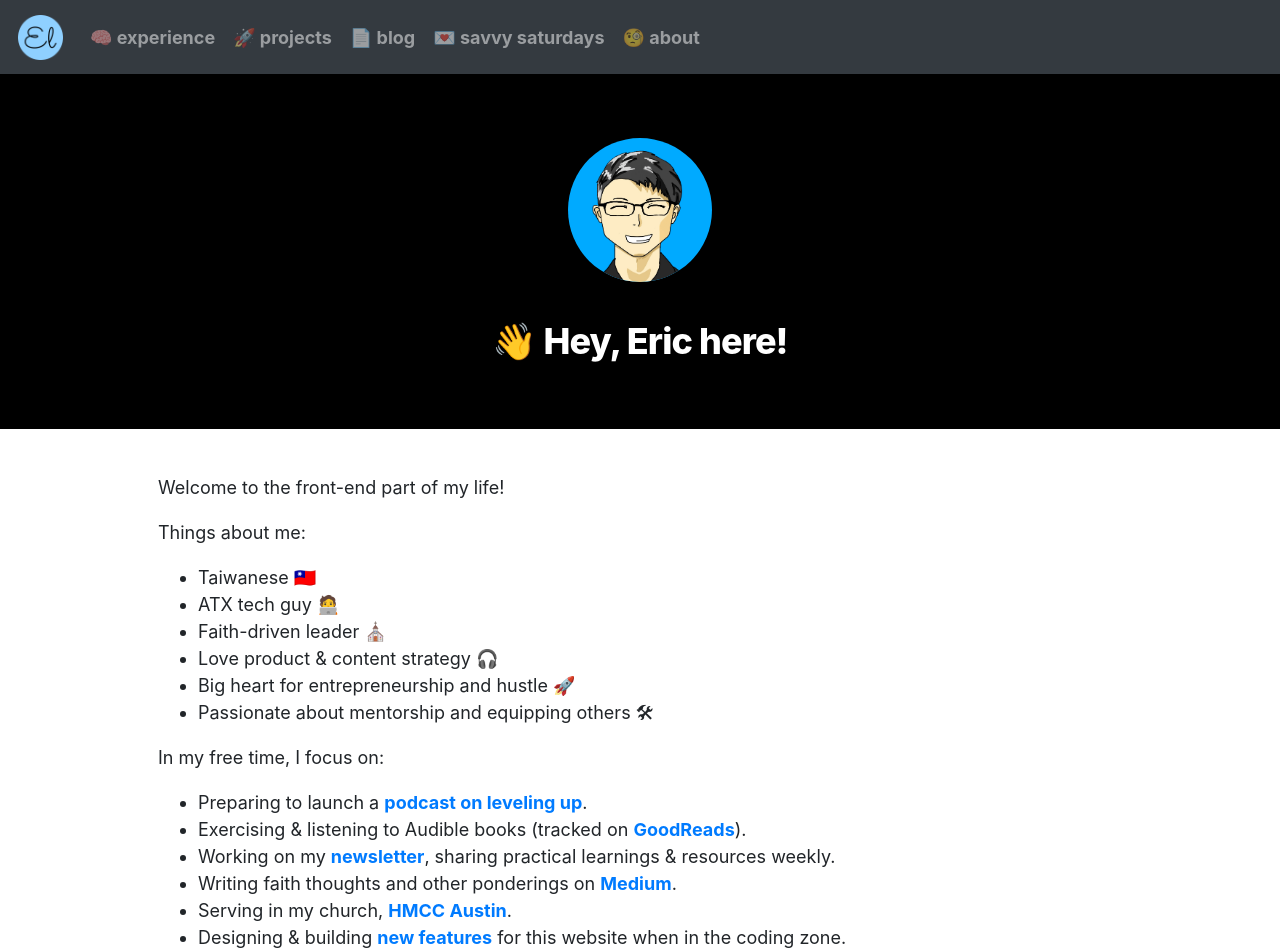
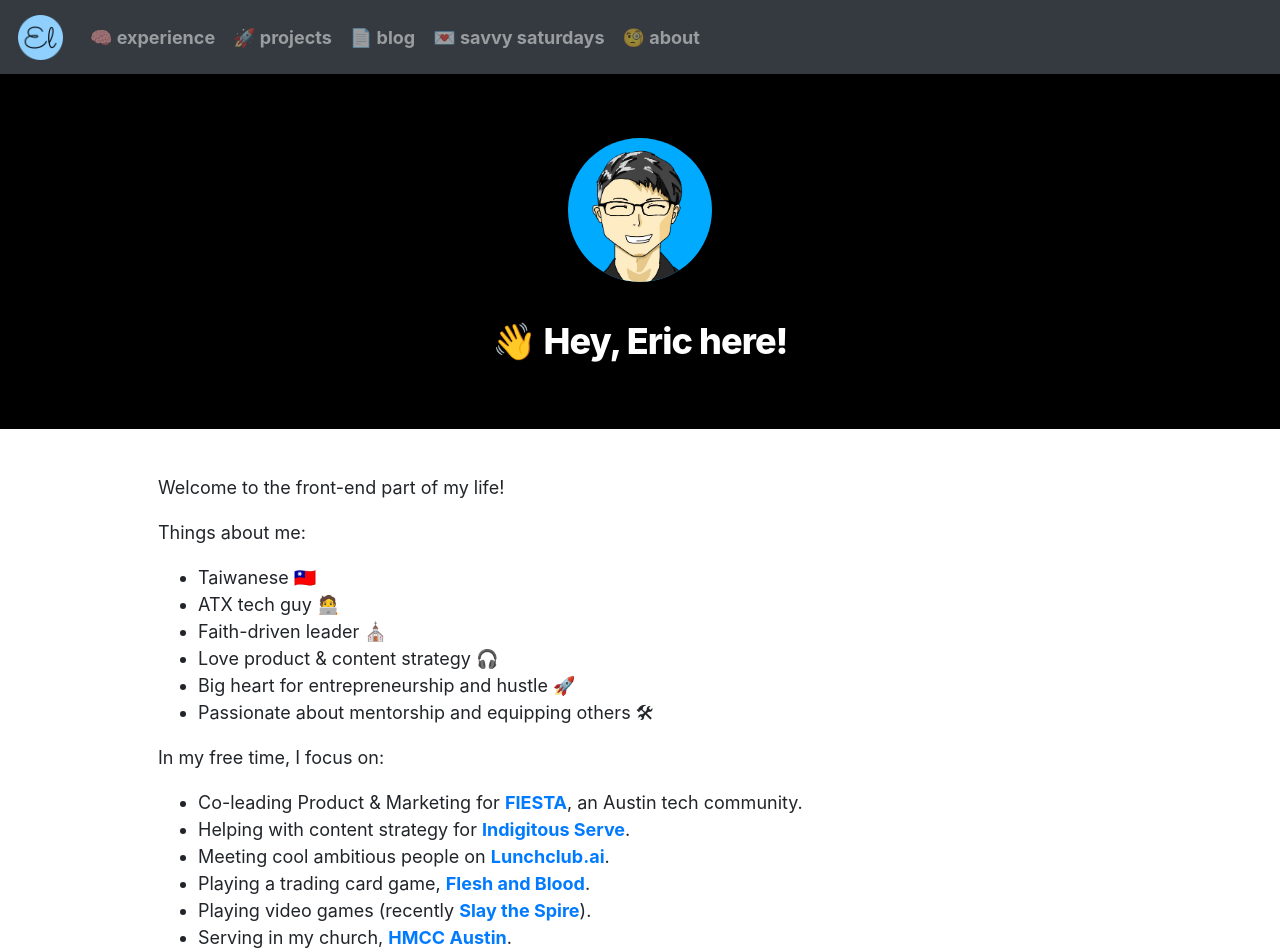
Before and after one commit to theCreedo/ericjmlee-next, a Next.js app: page / in a window 1280 px wide. Shown: the top 952 px of the page. Built offline with nearby package versions, Linux system fonts and the light colour scheme.

Commit message:
feat: update front page items

```diff
--- a/pages/index.js
+++ b/pages/index.js
@@ -40,13 +40,16 @@ export default function Home({ allPostsData }) {
         </ul>
         <p>In my free time, I focus on:</p>
         <ul>
-          <li>Preparing to launch a <a href="https://twitter.com/leveluplee">podcast on leveling up</a>.</li>
+          <li>Co-leading Product & Marketing for <a href="https://fiesta.community/">FIESTA</a>, an Austin tech community.</li>
+          <li>Helping with content strategy for <a href="https://idserve.us/">Indigitous Serve</a>.</li>
+          <li>Meeting cool ambitious people on <a href="https://lunchclub.com/?invite_code=ericl39">Lunchclub.ai</a>.</li>
+          <li>Playing a trading card game, <a href="https://fabtcg.com/">Flesh and Blood</a>.</li>
+          <li>Playing video games (recently <a href="https://www.megacrit.com/">Slay the Spire</a>).</li>
+          <li>Serving in my church, <a href="https://austin.hmcc.net/">HMCC Austin</a>.</li>
+          <li>Writing faith thoughts and other ponderings on <a href='https://thecreedo.medium.com'>Medium</a>.</li>
           <li>Exercising & listening to Audible books (tracked on <Link href="https://www.goodreads.com/user/show/127464751-eric-lee">GoodReads</Link>).</li>
           <li>Working on my <a href="https://ericlee.substack.com/">newsletter</a>, sharing practical learnings & resources weekly.</li>
-          <li>Writing faith thoughts and other ponderings on <a href='https://thecreedo.medium.com'>Medium</a>.</li>
-          <li>Serving in my church, <a href="https://austin.hmcc.net/">HMCC Austin</a>.</li>
           <li>Designing & building <a href="https://github.com/theCreedo/ericjmlee-next/issues">new features</a> for this website when in the coding zone.</li>
-          <li>Meeting cool ambitious people on <a href="https://lunchclub.com/?invite_code=ericl39">Lunchclub.ai</a>.</li>
         </ul>
         <NewsletterForm />
       </section>
```
